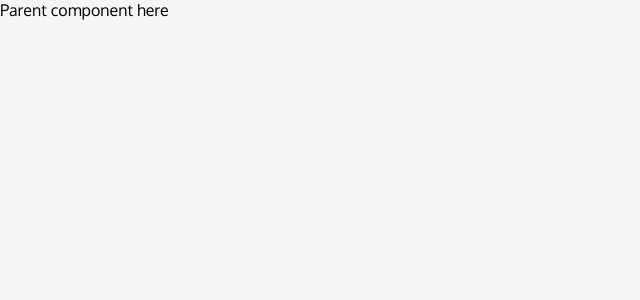
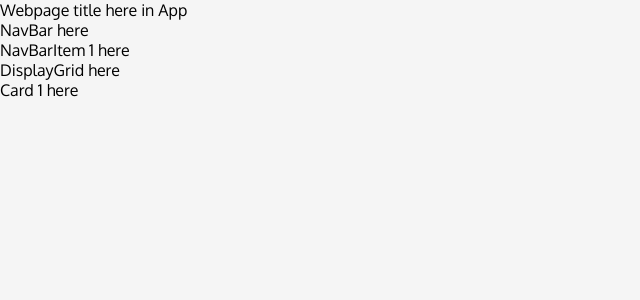
Before and after one commit to viviankwok/weather-app, a React (Create React App) app: page / in a window 1280 px wide. Shown: the top 300 px of the page, without its empty margins (0-640 px from the left). Built offline with nearby package versions, Linux system fonts and the light colour scheme.

Commit message:
set-up basic component structure

```diff
--- a/src/App.js
+++ b/src/App.js
@@ -1,11 +1,14 @@
 import React from "react";
-import Parent from "./components/Parent";
+import DisplayGrid from "./components/DisplayGrid";
+import NavBar from "./components/NavBar";
 import "./styles.css";
 
 function App() {
   return (
-    <div>
-      <Parent />
+    <div id="app">
+      Webpage title here in App
+      <NavBar />
+      <DisplayGrid />
     </div>
   );
 }
--- /dev/null
+++ b/src/components/Card.js
@@ -0,0 +1,7 @@
+import React from "react";
+
+const Card = (props) => {
+  return <div className="card">Card {props.number} here</div>;
+};
+
+export default Card;
--- /dev/null
+++ b/src/components/DisplayGrid.js
@@ -0,0 +1,13 @@
+import React from "react";
+import Card from "./Card";
+
+const DisplayGrid = () => {
+  return (
+    <div id="display-grid">
+      DisplayGrid here
+      <Card number="1" />
+    </div>
+  );
+};
+
+export default DisplayGrid;
--- /dev/null
+++ b/src/components/NavBar.js
@@ -0,0 +1,13 @@
+import React from "react";
+import NavBarItem from "./NavBarItem";
+
+const NavBar = () => {
+  return (
+    <div id="nav-bar">
+      NavBar here
+      <NavBarItem number="1" />
+    </div>
+  );
+};
+
+export default NavBar;
--- /dev/null
+++ b/src/components/NavBarItem.js
@@ -0,0 +1,7 @@
+import React from "react";
+
+const NavBarItem = (props) => {
+  return <div className="nav-bar-item">NavBarItem {props.number} here</div>;
+};
+
+export default NavBarItem;
--- a/src/components/Parent.js
+++ /dev/null
@@ -1,7 +0,0 @@
-import React, { useState } from "react";
-
-const Parent = () => {
-  return <div>Parent component here</div>;
-};
-
-export default Parent;
```
